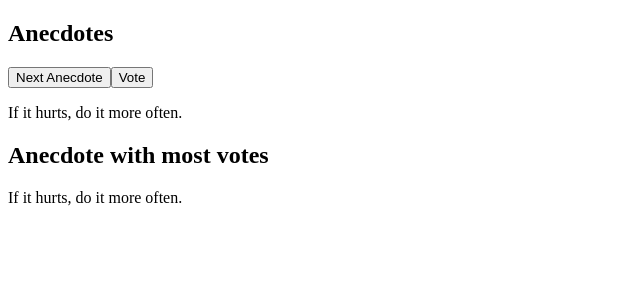
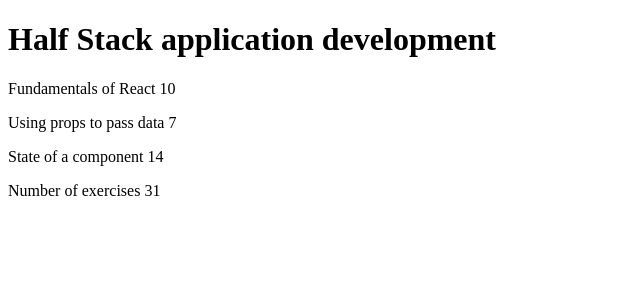
Before and after one commit to Lalodev/fullstackopen-part-01, a React (Vite) app: page / in a window 1280 px wide. Shown: the top 300 px of the page, without its empty margins (0-640 px from the left). Built offline with nearby package versions, Linux system fonts and the light colour scheme.

Commit message:
Exercises 1.1., 1.2. into Introduction Component

```diff
--- a/src/App.jsx
+++ b/src/App.jsx
@@ -2,6 +2,7 @@
 import { Button } from "./components/Button";
 import { Statistics } from "./components/Statistics";
 import { Anecdotes } from "./components/Anecdotes";
+import { Introduction } from "./components/Introduction";
 
 const App = () => {
   // const [good, setGood] = useState(0);
@@ -46,7 +47,8 @@
 
   return (
     <div>
-      <Anecdotes />
+      {/* <Anecdotes /> */}
+
       {/* <h2>Give feedback</h2>
       <Button onClick={handleClickGood} text="good" />
       <Button onClick={handleClickNeutral} text="neutral" />
@@ -60,6 +62,8 @@
         average={average}
         positive={positive}
       /> */}
+
+      <Introduction />
     </div>
   );
 };
--- /dev/null
+++ b/src/components/Content.jsx
@@ -0,0 +1,11 @@
+import { Part } from "./Part";
+
+export const Content = (props) => {
+  return (
+    <div>
+      <Part part={props.part1} exercises={props.exercises1} />
+      <Part part={props.part2} exercises={props.exercises2} />
+      <Part part={props.part3} exercises={props.exercises3} />
+    </div>
+  );
+};
--- /dev/null
+++ b/src/components/Header.jsx
@@ -0,0 +1,7 @@
+export const Header = (props) => {
+  return (
+    <div>
+      <h1>{props.course}</h1>
+    </div>
+  );
+};
--- /dev/null
+++ b/src/components/Introduction.jsx
@@ -0,0 +1,32 @@
+import { Content } from "./Content";
+import { Header } from "./Header";
+import { Total } from "./Total";
+
+export const Introduction = () => {
+  const course = "Half Stack application development";
+  const part1 = "Fundamentals of React";
+  const exercises1 = 10;
+  const part2 = "Using props to pass data";
+  const exercises2 = 7;
+  const part3 = "State of a component";
+  const exercises3 = 14;
+
+  return (
+    <div>
+      <Header course={course} />
+      <Content
+        part1={part1}
+        exercises1={exercises1}
+        part2={part2}
+        exercises2={exercises2}
+        part3={part3}
+        exercises3={exercises3}
+      />
+      <Total
+        exercises1={exercises1}
+        exercises2={exercises2}
+        exercises3={exercises3}
+      />
+    </div>
+  );
+};
--- /dev/null
+++ b/src/components/Part.jsx
@@ -0,0 +1,7 @@
+export const Part = (props) => {
+  return (
+    <p>
+      {props.part} {props.exercises}
+    </p>
+  );
+};
--- /dev/null
+++ b/src/components/Total.jsx
@@ -0,0 +1,10 @@
+export const Total = (props) => {
+  return (
+    <div>
+      <p>
+        Number of exercises{" "}
+        {props.exercises1 + props.exercises2 + props.exercises3}
+      </p>
+    </div>
+  );
+};
```
